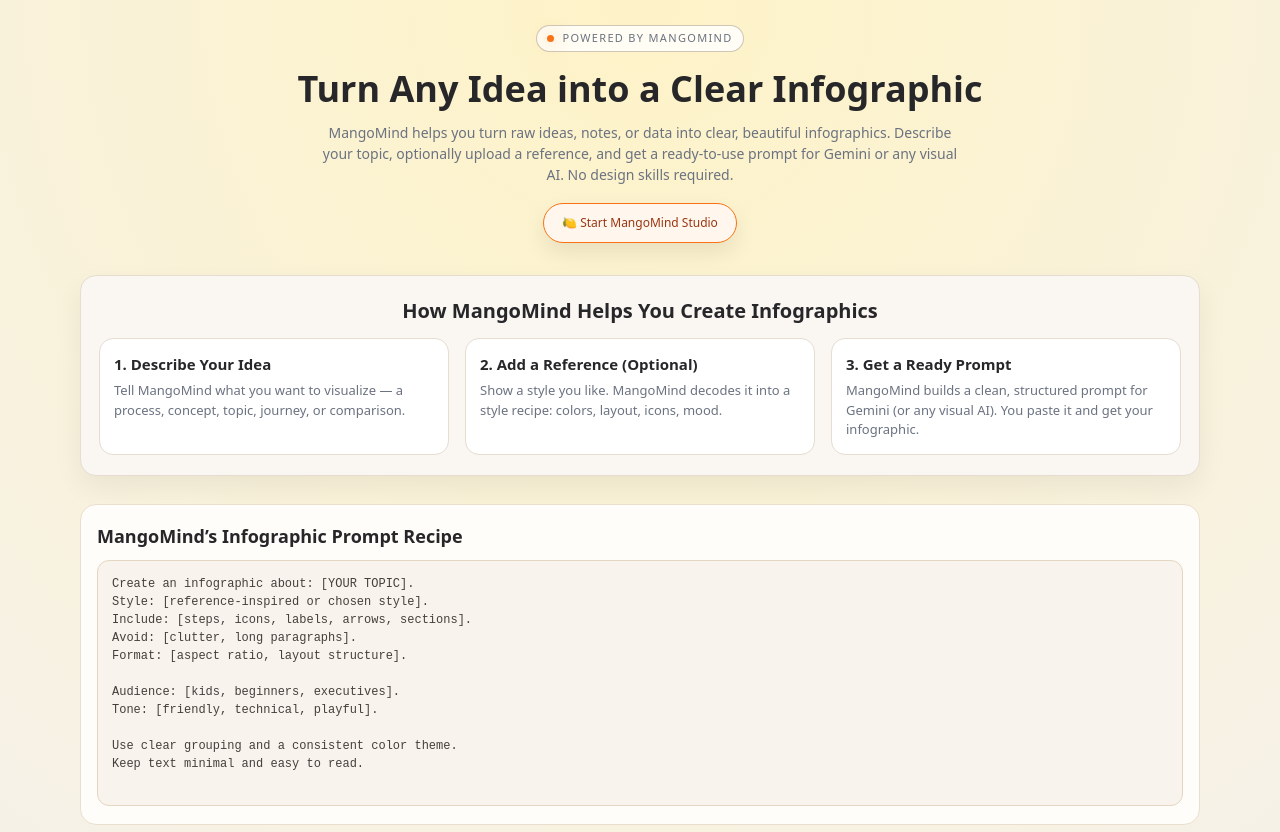
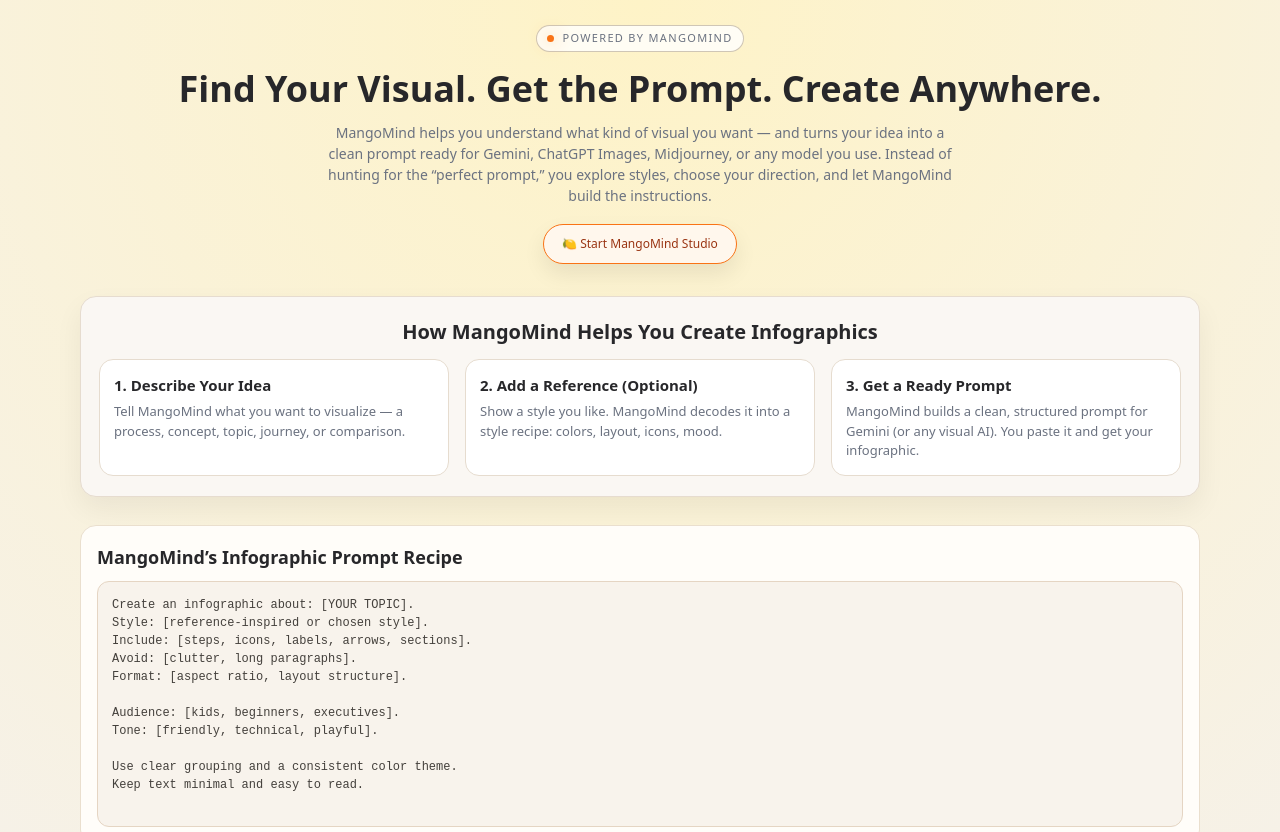
Before and after one commit to ngolos/nanobanana, a plain HTML site: page index.html in a window 1280 px wide. Shown: the top 832 px of the page. Drawn offline with Linux system fonts and the light colour scheme.

Commit message:
Update mangomind to v2 index.html

```diff
--- a/index.html
+++ b/index.html
@@ -275,14 +275,16 @@
         <span class="eyebrow-dot"></span>
         Powered by MangoMind
       </div>
-  <h1>Turn Any Idea into a Clear Infographic</h1>
+      <h1>Find Your Visual. Get the Prompt. Create Anywhere.</h1>
       <p class="hero-subtitle">
-    MangoMind helps you turn raw ideas, notes, or data into clear, beautiful infographics.
-    Describe your topic, optionally upload a reference, and get a ready-to-use prompt
-    for Gemini or any visual AI. No design skills required.
+        MangoMind helps you understand what kind of visual you want — and turns your idea into a clean prompt
+        ready for Gemini, ChatGPT Images, Midjourney, or any model you use.
+        Instead of hunting for the “perfect prompt,” you explore styles, choose your direction,
+        and let MangoMind build the instructions.
       </p>
       <div style="margin-top:18px;">
-    <a href="#" style="
+        <a href="#"
+           style="
              display:inline-block;
              padding:10px 18px;
              background:#fff7ed;
@@ -297,6 +299,7 @@
         </a>
       </div>
     </header>
+
     <section style="
       margin: 32px 0 28px;
       padding: 20px 18px;
@@ -725,6 +728,7 @@ Keep text minimal and easy to read.
         </div>
       </section>
     </main>
+
     <section style="
       margin:32px 0 10px;
       padding:20px 16px;
@@ -751,6 +755,7 @@ Keep text minimal and easy to read.
     </section>
 
   </div>
+
   <!-- CLICK-TO-ZOOM LIGHTBOX -->
   <div id="lightbox" style="
     position: fixed;
@@ -789,27 +794,21 @@ Keep text minimal and easy to read.
       lightbox.style.display = 'none';
     });
 
-
     /* --------------------------------------------
        2) Auto-fix JPG vs JPEG mismatches on GitHub
        -------------------------------------------- */
     document.querySelectorAll('img').forEach(img => {
       img.addEventListener('error', () => {
-      // Already tried fixing?
         if (img.dataset.triedFix) return;
         img.dataset.triedFix = "1";
 
-      // If ends with .jpg, try .jpeg
         if (img.src.endsWith('.jpg')) {
           img.src = img.src.replace('.jpg', '.jpeg');
-      }
-      // If ends with .jpeg, try .jpg
-      else if (img.src.endsWith('.jpeg')) {
+        } else if (img.src.endsWith('.jpeg')) {
           img.src = img.src.replace('.jpeg', '.jpg');
         }
       });
     });
   </script>
-
 </body>
 </html>
```
Lines whose indentation alone changed are shown as unchanged.
